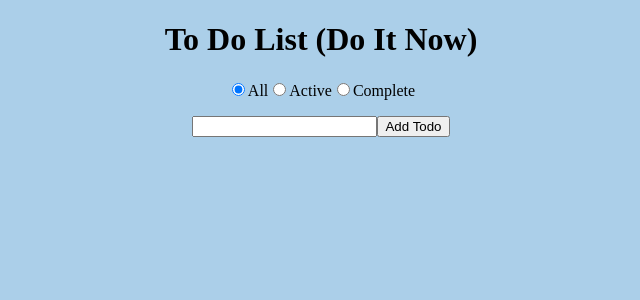
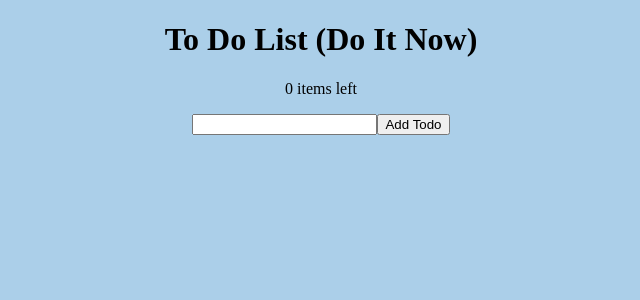
Before and after one commit to Deandrebrown01/Todo, a Vue app: page / in a window 1280 px wide. Shown: the top 300 px of the page, without its empty margins (319-959 px from the left). Built offline with nearby package versions, Linux system fonts and the light colour scheme.

Commit message:
ADDED THE NUMBER COUNT

```diff
--- a/src/App.vue
+++ b/src/App.vue
@@ -29,16 +29,23 @@ function todoFilter(todo){
       return true
     }
 }
+
+function activeFilter(todo){
+  return todo.complete == false
+}
 </script>
 
 <template>
 <h1>To Do List (Do It Now)</h1>
+<p v-if="todos.length > 0">
 <input name="filter" type="radio" value="all" v-model="filter">
 <label>All</label>
 <input name="filter" type="radio" value="active" v-model="filter">
 <label>Active</label>
 <input name="filter" type="radio" value="completed" v-model="filter">
 <label>Complete</label>
+</p>
+<p>{{ todos.filter(activeFilter).length }} items left</p>
 <ul>
 <li v-for="(todo,index ) in todos.filter(todoFilter)" :class= "{completed: todo.complete}">
 <label class="container">
```
